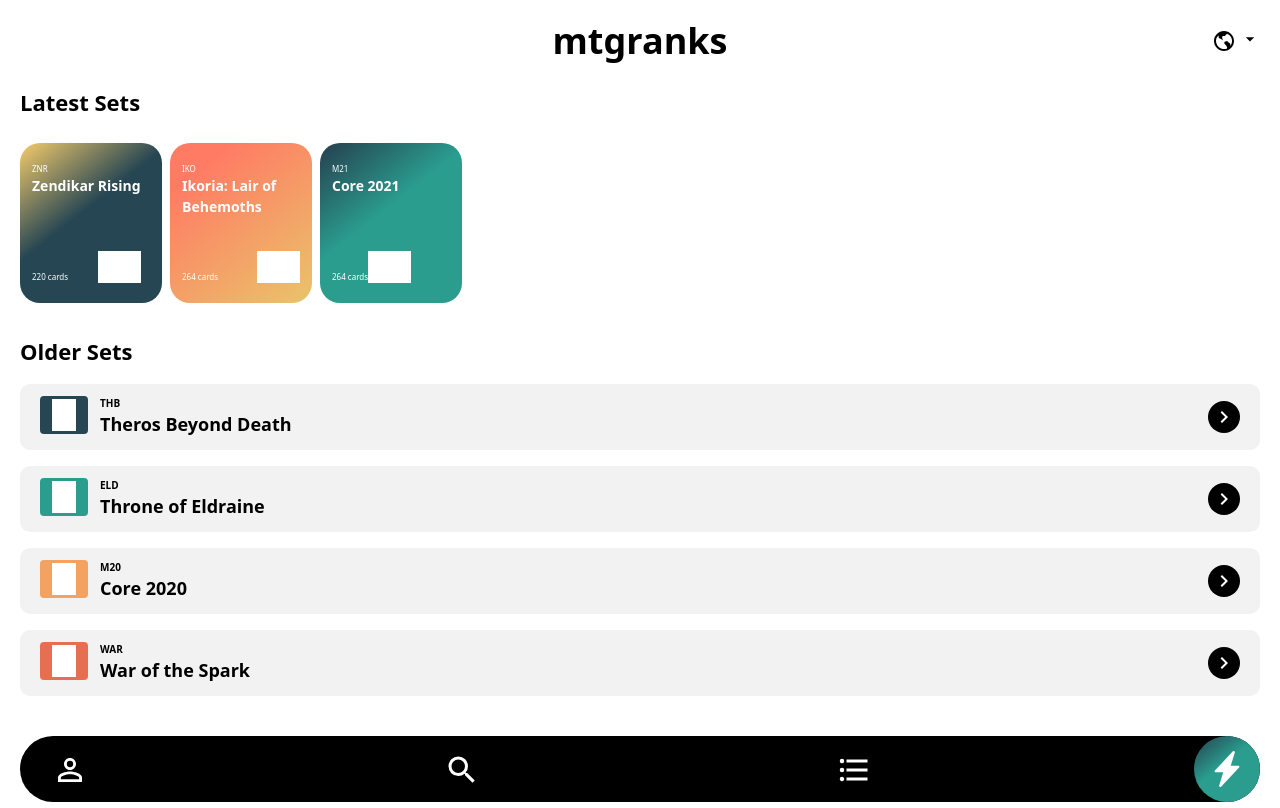
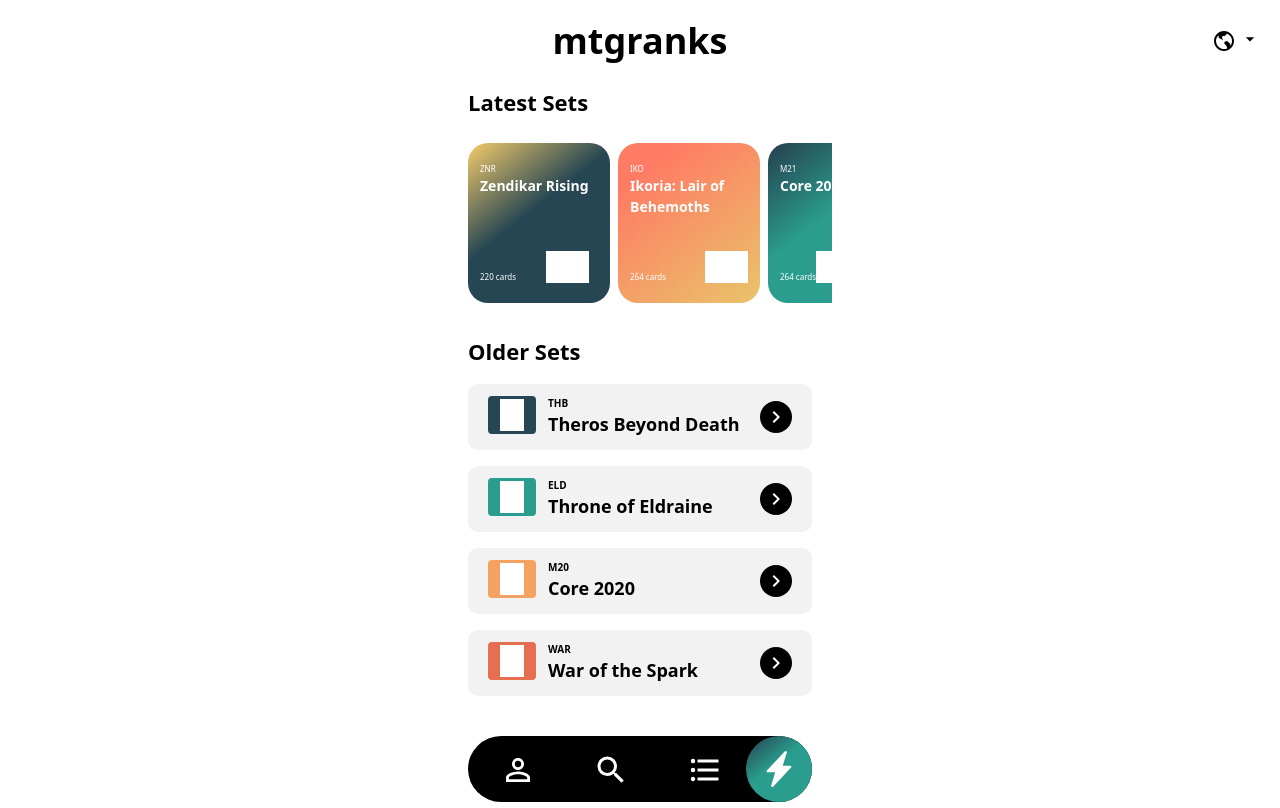
Before and after one commit to CodyBontecou/mtgranks_cdd, a Nuxt app: page / in a window 1280 px wide. Built offline with nearby package versions, Linux system fonts and the light colour scheme; grey boxes are pictures that could not be loaded; what @tailwindcss/custom-forms would draw is missing.

Commit message:
max-w-sm to body

```diff
--- a/assets/css/tailwind.css
+++ b/assets/css/tailwind.css
@@ -13,3 +13,7 @@
 .bg-gradient-orange-red {
   background: linear-gradient(141.77deg, rgba(255, 90, 61, 0.8) 17.19%, #E9C46A 100%)
 }
+
+body {
+  @apply max-w-sm mx-auto antialiased
+}
```
